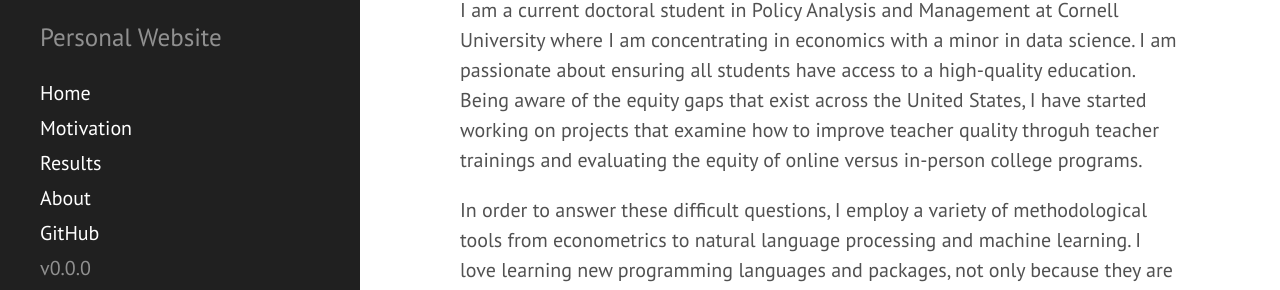
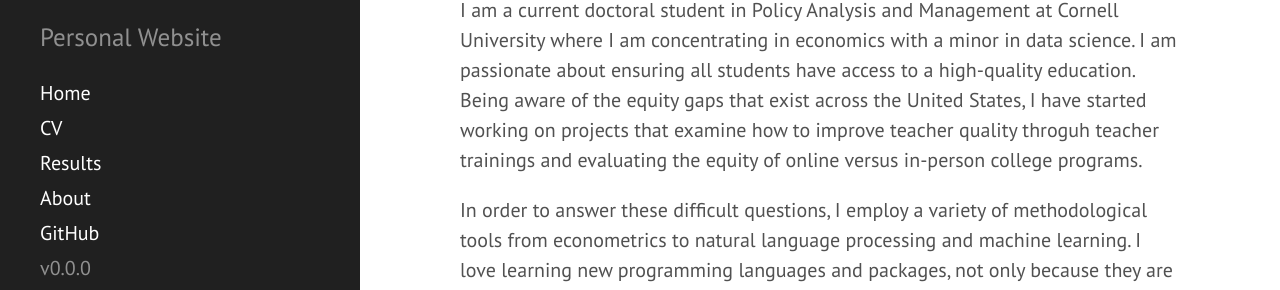
Before and after one commit to kcsadow/website, a Jekyll site: the page built from index.md, in a window 1280 px wide. Shown: the part 524-814 px from the top of the page. Built offline with Jekyll 4.4.1, drawn with Linux system fonts in a browser that asks for light colours; the list of posts is cut into pages by our own code.

Commit message:
Update sidebar.html

```diff
--- a/_includes/sidebar.html
+++ b/_includes/sidebar.html
@@ -11,7 +11,7 @@
 
     <nav class="sidebar-nav">
       <a class="sidebar-nav-item{% if page.url == site.baseurl %} active{% endif %}" href="{{ site.baseurl }}">Home</a>
-      <a class="sidebar-nav-item {% if page.url == node.url %} active{% endif %}" href="{{ '/motivation' | prepend: site.baseurl }}">Motivation</a>
+      <a class="sidebar-nav-item {% if page.url == node.url %} active{% endif %}" href="{{ '/motivation' | prepend: site.baseurl }}">CV</a>
       <a class="sidebar-nav-item {% if page.url == node.url %} active{% endif %}" href="{{ '/results' | prepend: site.baseurl }}">Results</a>
       <a class="sidebar-nav-item {% if page.url == node.url %} active{% endif %}" href="{{ '/about' | prepend: site.baseurl }}">About</a>
 
```
